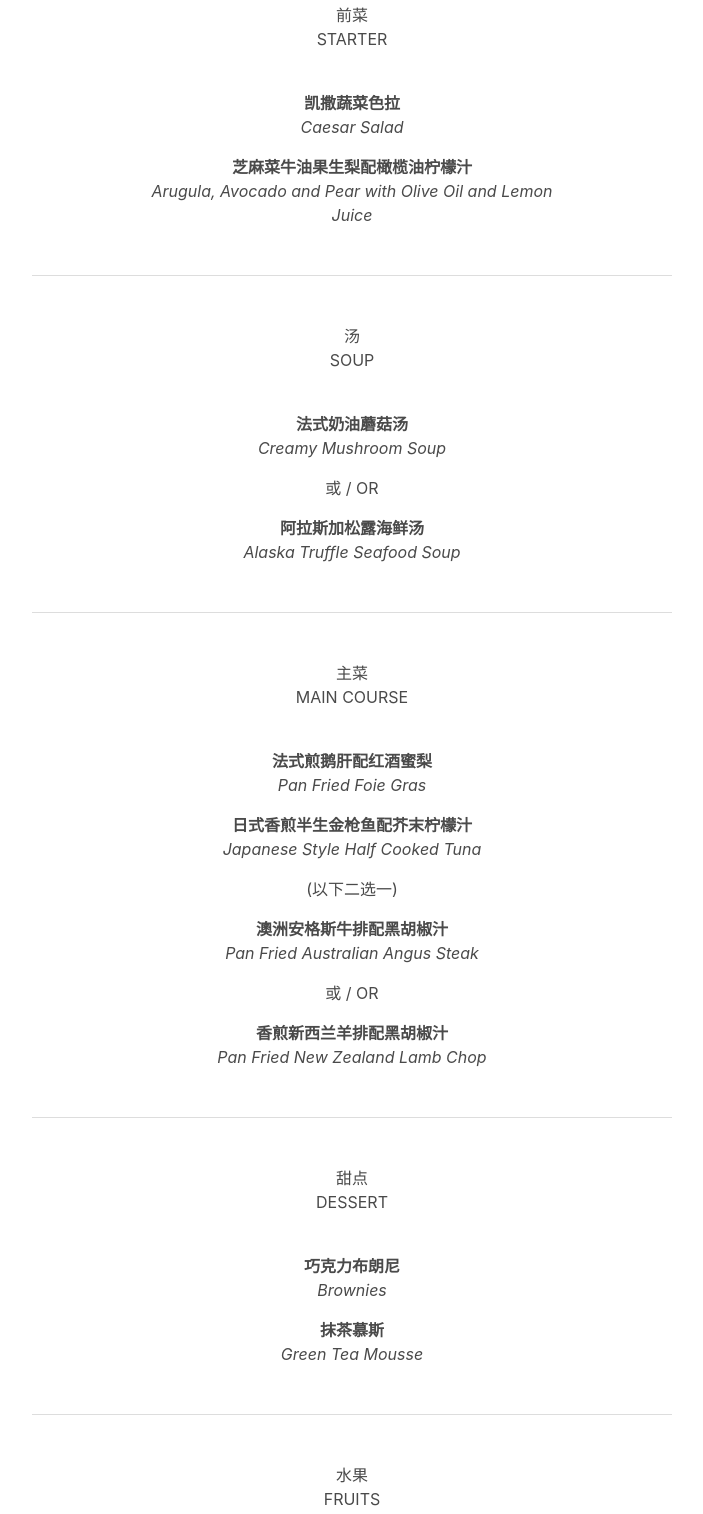
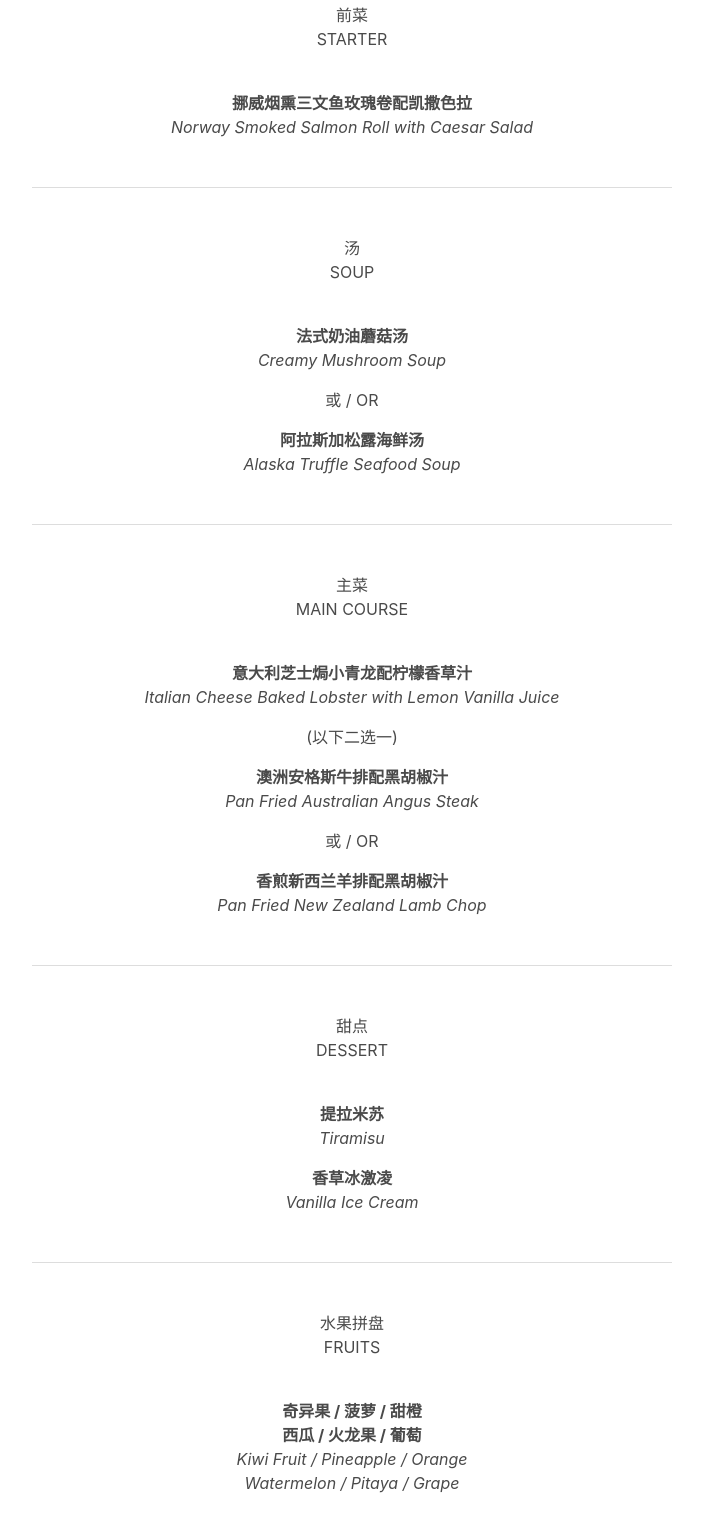
Before and after one commit to areigna/aressera, a plain HTML site: page public/menu.html in a window 1280 px wide. Shown: the part 303-1817 px from the top of the page, without its empty margins (288-991 px from the left). Drawn offline with nearby package versions, Linux system fonts and the light colour scheme.

Commit message:
change menu

```diff
--- a/public/menu.html
+++ b/public/menu.html
@@ -56,29 +56,11 @@
 
       <!-- STARTER -->
       <div class="content">
-        <p>
-          前菜
-          <br/>
-          STARTER
-        </p>
-        <br/>
-
-        <p>
-          <b> 凯撒蔬菜色拉 </b>
-          <br/>
-          <i> Caesar Salad </i>
-        </p>
-
-        <p>
-          <b > 芝麻菜牛油果生梨配橄榄油柠檬汁</b>
-          <br/>
-          <i> Arugula, Avocado and Pear with Olive Oil and Lemon Juice</i>
-        </p>
+        <p> 前菜 <br/> STARTER </p> <br/>
+        <p> <b> 挪威烟熏三文鱼玫瑰卷配凯撒色拉 </b> <br/> <i> Norway Smoked Salmon Roll with Caesar Salad</i> </p>
       </div>
 
-      <br/>
-      <div class="content" style="border-bottom:1px solid #ddd;margin-left:20vw;margin-right:20vw"></div>
-      <br/>
+      <br/> <div class="content" style="border-bottom:1px solid #ddd;margin-left:20vw;margin-right:20vw"></div> <br/>
 
       <!-- SOUP -->
       <div class="content">
@@ -88,45 +70,36 @@
         <p> <b > 阿拉斯加松露海鲜汤 </b> <br/> <i> Alaska Truffle Seafood Soup </i> </p>
       </div>
 
-      <br/>
-      <div class="content" style="border-bottom:1px solid #ddd;margin-left:20vw;margin-right:20vw"></div>
-      <br/>
+      <br/> <div class="content" style="border-bottom:1px solid #ddd;margin-left:20vw;margin-right:20vw"></div> <br/>
 
       <!-- Main -->
       <div class="content">
         <p> 主菜 <br/> MAIN COURSE </p> <br/>
-        <p> <b > 法式煎鹅肝配红酒蜜梨 </b> <br/> <i> Pan Fried Foie Gras</i> </p>
-        <p> <b > 日式香煎半生金枪鱼配芥末柠檬汁 </b> <br/> <i> Japanese Style Half Cooked Tuna</i> </p>
+        <p> <b > 意大利芝士焗小青龙配柠檬香草汁 </b> <br/> <i>Italian Cheese Baked Lobster with Lemon Vanilla Juice</i> </p>
         <p> (以下二选一) </p>
         <p> <b> 澳洲安格斯牛排配黑胡椒汁 </b> <br/> <i> Pan Fried Australian Angus Steak</i> </p>
         <p> 或 / OR </p>
         <p> <b> 香煎新西兰羊排配黑胡椒汁 </b> <br/> <i> Pan Fried New Zealand Lamb Chop</i> </p>
       </div>
 
-      <br/>
-      <div class="content" style="border-bottom:1px solid #ddd;margin-left:20vw;margin-right:20vw"></div>
-      <br/>
+      <br/> <div class="content" style="border-bottom:1px solid #ddd;margin-left:20vw;margin-right:20vw"></div> <br/>
 
       <!-- Dessert -->
       <div class="content">
         <p> 甜点 <br/> DESSERT </p> <br/>
-        <p> <b> 巧克力布朗尼 </b> <br/> <i> Brownies </i> </p>
-        <p> <b> 抹茶慕斯 </b> <br/> <i> Green Tea Mousse </i> </p>
+        <p> <b> 提拉米苏 </b> <br/> <i> Tiramisu </i> </p>
+        <p> <b> 香草冰激凌 </b> <br/> <i> Vanilla Ice Cream </i> </p>
       </div>
 
-      <br/>
-      <div class="content" style="border-bottom:1px solid #ddd;margin-left:20vw;margin-right:20vw"></div>
-      <br/>
+      <br/> <div class="content" style="border-bottom:1px solid #ddd;margin-left:20vw;margin-right:20vw"></div> <br/>
 
       <!-- Fruit -->
       <div class="content">
-        <p> 水果 <br/> FRUITS </p> <br/>
+        <p> 水果拼盘 <br/> FRUITS </p> <br/>
         <p> <b> 奇异果 / 菠萝 / 甜橙 <br/> 西瓜 / 火龙果 / 葡萄 </b> <br/> <i> Kiwi Fruit / Pineapple / Orange <br/> Watermelon / Pitaya / Grape </i> </p>
       </div>
 
-      <br/>
-      <div class="content" style="border-bottom:1px solid #ddd;margin-left:20vw;margin-right:20vw"></div>
-      <br/>
+      <br/> <div class="content" style="border-bottom:1px solid #ddd;margin-left:20vw;margin-right:20vw"></div> <br/>
 
       <p class="title is-6"> *请在3月1日前填写并递交以下表格* </p>
 
```
